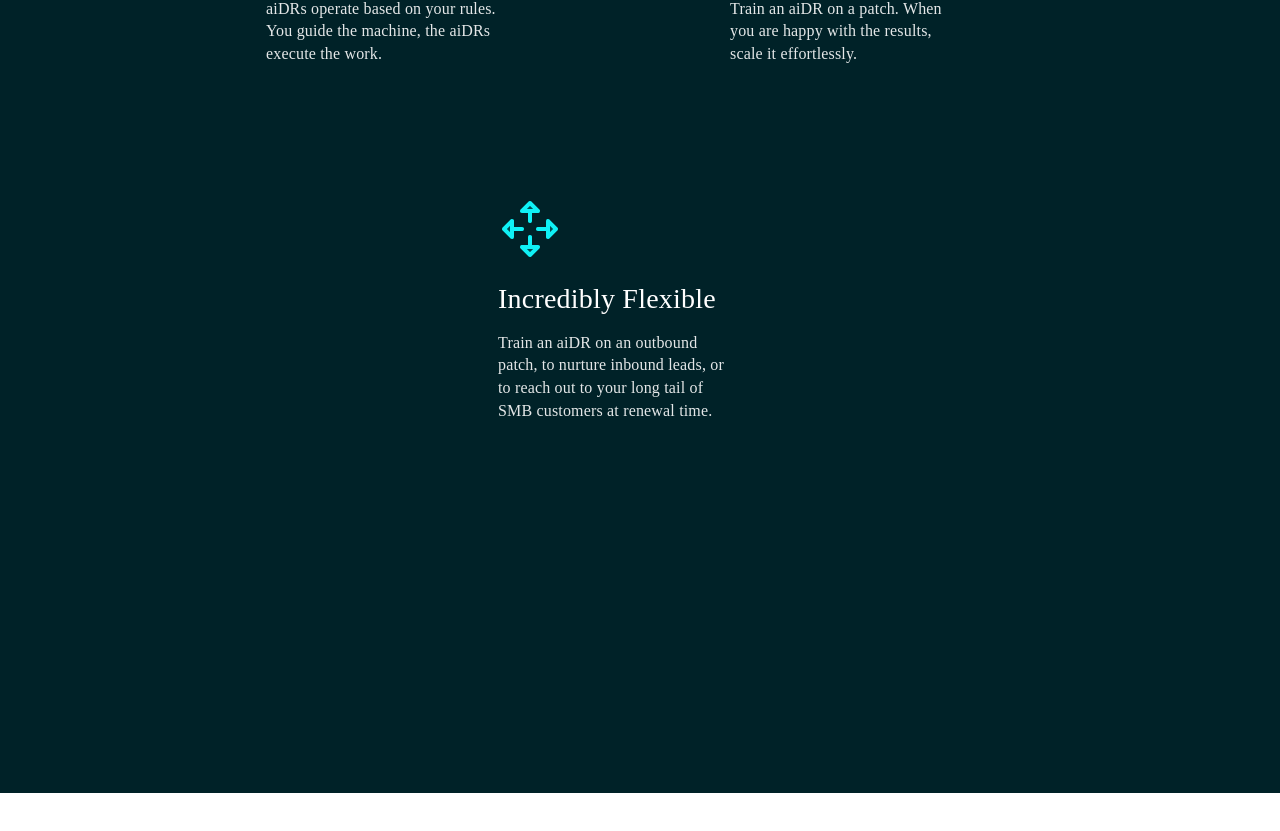
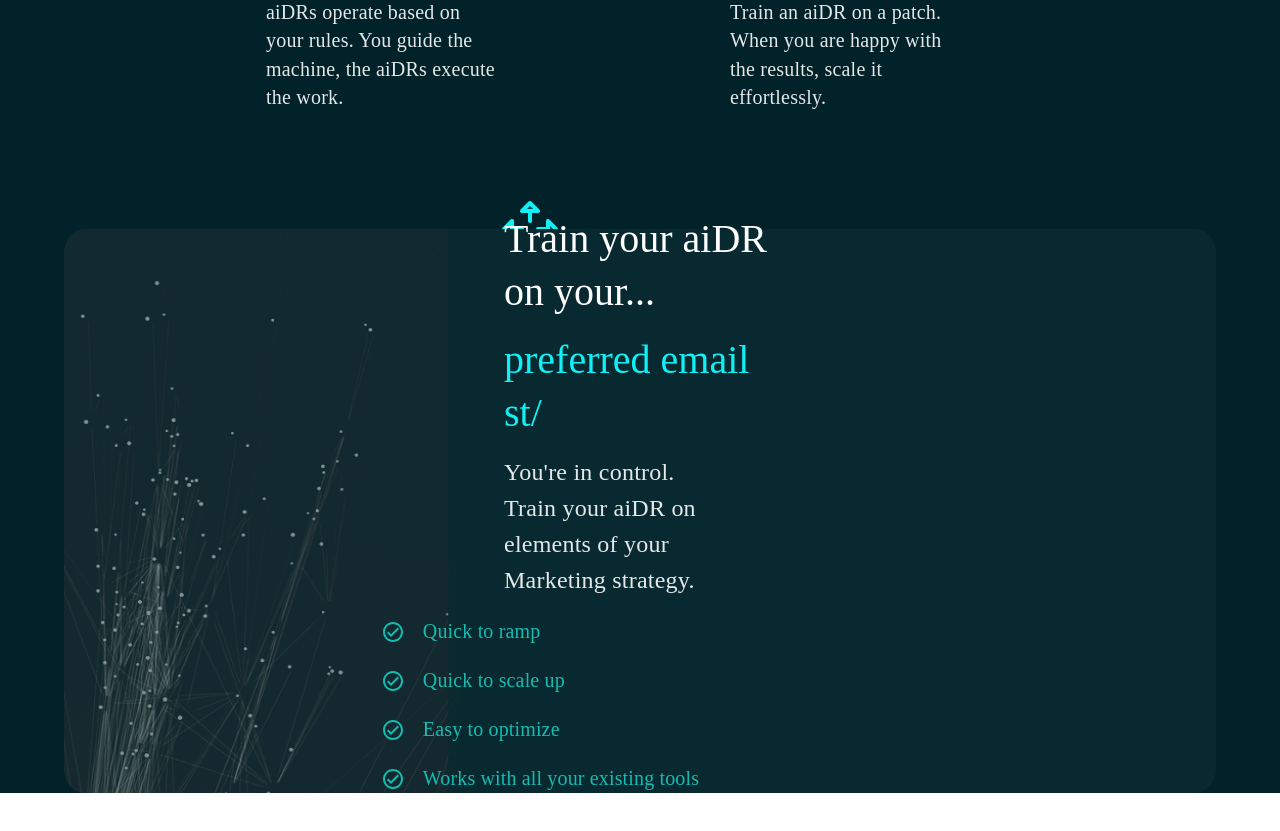
Before and after one commit to arifprog/seventh-assign, a React (Vite) app: page / in a window 1280 px wide. Shown: the part 1082-1913 px from the top of the page. Before the commit the page ends 1875 px from the top, so only its background shows below. Built offline with nearby package versions, Linux system fonts and the light colour scheme.

Commit message:
Complete controls section

```diff
--- a/src/Components/Controls.jsx
+++ b/src/Components/Controls.jsx
@@ -1,11 +1,56 @@
 import React from 'react';
+import { Typography, Box, Container, useMediaQuery, useTheme } from '@mui/material';
+import Grid from '@mui/material/Grid2';
+import CheckCircleOutlinedIcon from '@mui/icons-material/CheckCircleOutlined';
 
 function Controls() {
+  const theme = useTheme();
+  const isMobile = useMediaQuery(theme.breakpoints.down('sm'));
+  const data = [
+    'Quick to ramp',
+    'Quick to scale up',
+    'Easy to optimize',
+    'Works with all your existing tools',
+  ];
+
   return (
     <>
-        <section className='w-full h-[70rem] md:h-[564px] bg-[#002228]'>
+      <section className='w-full h-[564px] md:h-[564px] bg-[#002228] relative'>
 
-        </section>
+        <img className='w-[90%] h-[564px] bg-no-repeat bg-cover bg-center mx-auto absolute top-0 left-0 right-0 z-0' src="/image/Frame.png" alt="frame" />
+
+        <div className='absolute top-0 left-0 right-0 bottom-0 flex items-center justify-center z-10'>
+
+          <Container maxWidth="xl" sx={{ py: 8 }}>
+            <Box sx={{ display: 'flex', flexDirection: 'column',px:isMobile ? '0px': 60}}>
+              <Typography variant="h5" gutterBottom sx={{ color: '#FFFFFF', fontFamily: 'Montserrat', fontSize: '40px',textAlign: 'left' }}>
+                Train your aiDR on your...
+              </Typography>
+              <Typography variant="h5" color="primary" gutterBottom sx={{ color: '#0FF1F6', fontFamily: 'Montserrat', fontSize: isMobile?'38px':'40px',textAlign: 'left' }}>
+                preferred email st/
+              </Typography>
+              <Typography variant="body1" gutterBottom sx={{ color: '#FFFFFFe4', fontFamily: 'Work Sans', fontSize: isMobile?'22px':'24px',textAlign: 'left',marginRight:'50px'}}>
+                You're in control. Train your aiDR on elements of your Marketing strategy.
+              </Typography>
+            </Box>
+            <Grid container rowspacing={1} justifyContent="center" sx={{ py: 1, marginLeft: isMobile ? '0px' : '300px',marginRight: isMobile ? '0px' : '500px',display:'grid',gap:1}}>
+              {data.map((item, index) => (
+                <Grid item xs={12} sm={6} md={4} lg={3} key={index} >
+                  <Box sx={{ display: 'flex',padding:'1px 1px'}}>
+                    <CheckCircleOutlinedIcon style={{ color: '#14BCB2', width: '24px', height: '34px' }} />
+                    <Typography variant="h6" gutterBottom sx={{ ml: 1,color: '#14BCB2', fontFamily: 'Montserrat', fontSize: '20px',paddingLeft:'10px'}}>
+                      {item}
+                    </Typography>
+                  </Box>
+                </Grid>
+              ))}
+            </Grid>
+          </Container>
+        </div>
+
+
+
+      </section>
 
     </>
   )
--- a/src/Components/Features.jsx
+++ b/src/Components/Features.jsx
@@ -38,7 +38,7 @@ const Features = () => {
                     {item.title}
                   </Typography>
 
-                  <Typography variant="body2" align="left" sx={{ color: '#FFFFFFe4',fontFamily: 'Work Sans',fontSize: '16px', paddingRight:'150px'}}>
+                  <Typography variant="body2" align="left" sx={{ color: '#FFFFFFe4',fontFamily: 'Work Sans',fontSize: '20px', paddingRight:'150px'}}>
                     {item.description}
                   </Typography>
                 </Box>
```
Also changed, not shown: public/image/Frame.png (added).
